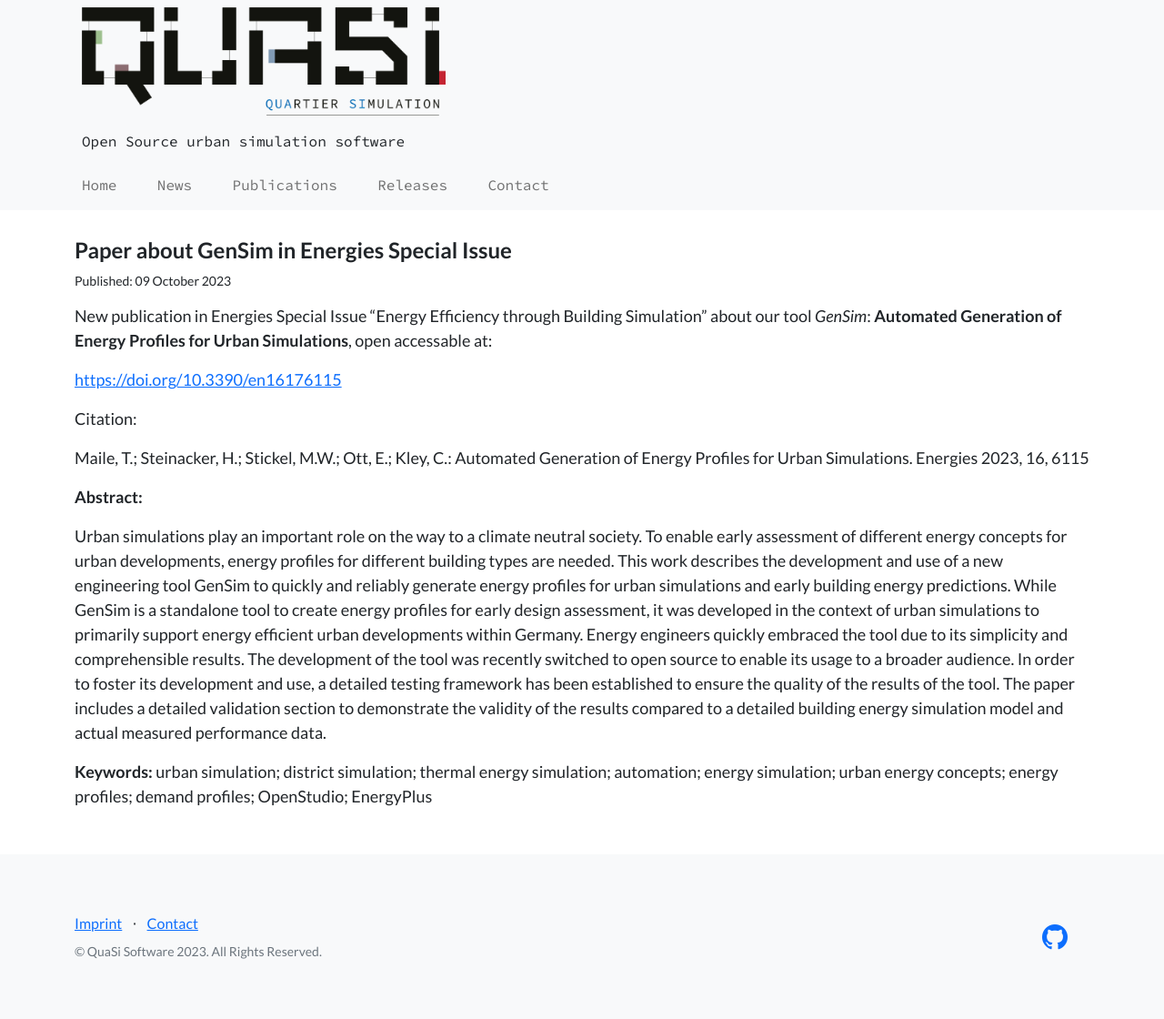
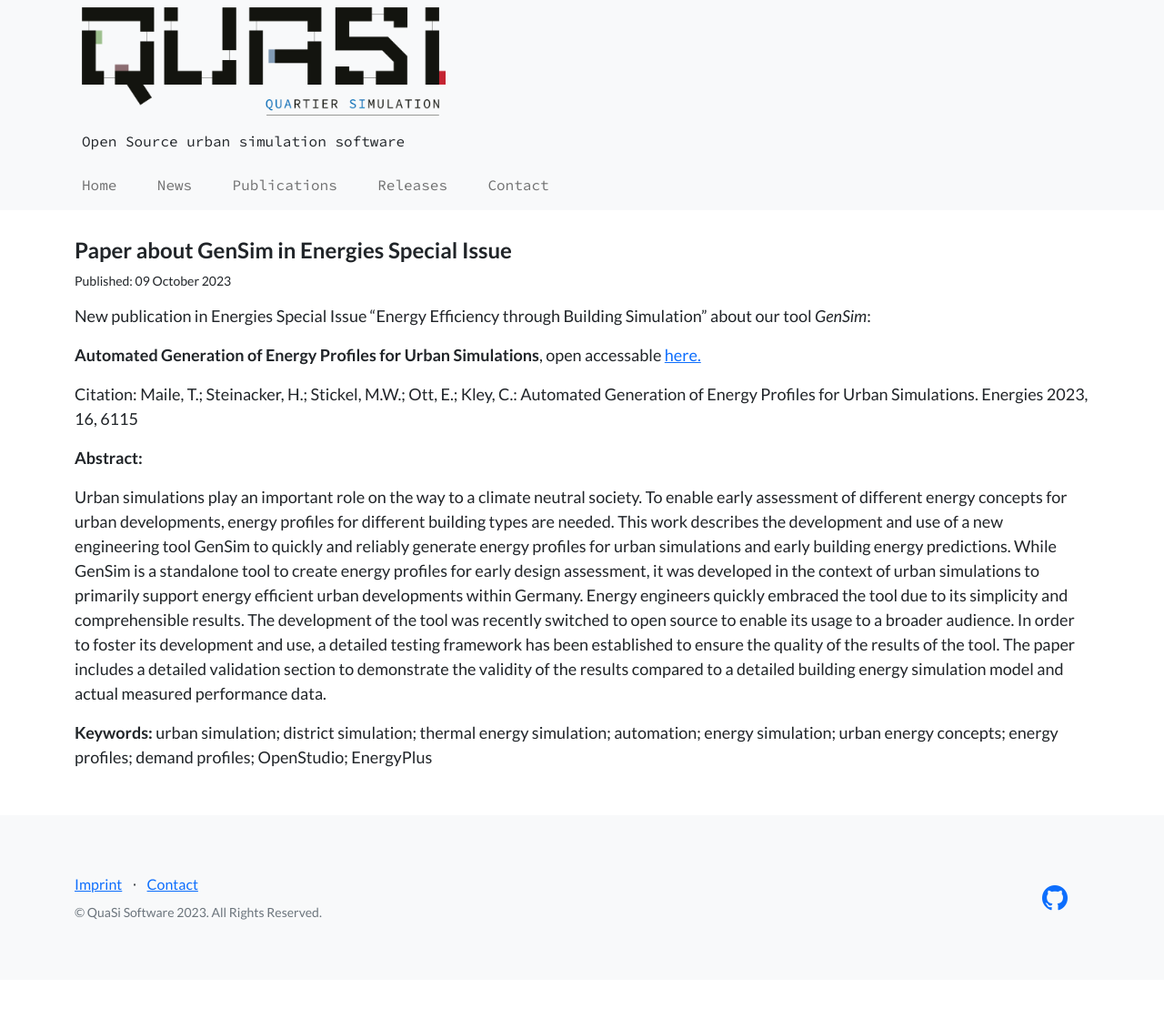
Before and after one commit to QuaSi-Software/Website, a Jekyll site: the page built from _posts/2023-10-10-energies_paper_GenSim.md, in a window 1280 px wide. Shown: the whole page at 91% size. Built offline with Jekyll 4.4.1, drawn with Linux system fonts in a browser that asks for light colours; after the commit the page ends 1077 px from its top, so only the background shows below that.

Commit message:
adapted publicataion entry for Energies paper (GenSim)

```diff
--- a/_posts/2023-10-10-energies_paper_GenSim.md
+++ b/_posts/2023-10-10-energies_paper_GenSim.md
@@ -7,13 +7,10 @@ excerpt_separator: <!--more-->
 ---
 
 New publication in Energies Special Issue "Energy Efficiency through Building Simulation" about our tool *GenSim*:
-**Automated Generation of Energy Profiles for Urban Simulations**, open accessable at:
 
-[https://doi.org/10.3390/en16176115](https://doi.org/10.3390/en16176115)
+**Automated Generation of Energy Profiles for Urban Simulations**, open accessable [here.](https://doi.org/10.3390/en16176115)
 
-Citation:
-
-Maile, T.; Steinacker, H.; Stickel, M.W.; Ott, E.; Kley, C.: Automated Generation of Energy Profiles for Urban Simulations. Energies 2023, 16, 6115
+Citation: Maile, T.; Steinacker, H.; Stickel, M.W.; Ott, E.; Kley, C.: Automated Generation of Energy Profiles for Urban Simulations. Energies 2023, 16, 6115
 
 <!--more-->
 
```
